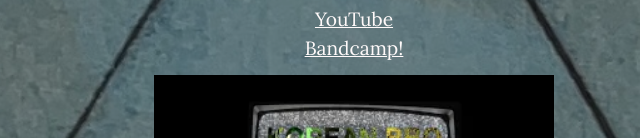
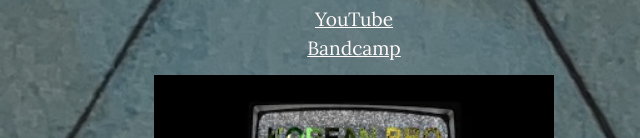
Before and after one commit to jon424/jon424.github.io, a plain HTML site: page index.html in a window 1280 px wide. Shown: the part 662-800 px from the top of the page, 286-926 px from the left. Drawn offline with Linux system fonts and the light colour scheme.

Commit message:
removing test exclamation point

```diff
--- a/index.html
+++ b/index.html
@@ -181,7 +181,7 @@
             </a>
             <div class="links">
                 <a href="https://www.youtube.com/playlist?list=PLQgo6pZbWfUPJWU1OzFaLIvR-ovgIn4lh" target="_blank">YouTube</a>
-                <a href="https://griftertheband.bandcamp.com/album/z-in-7-lizard-people-lounge-going-gone" target="_blank">Bandcamp!</a>
+                <a href="https://griftertheband.bandcamp.com/album/z-in-7-lizard-people-lounge-going-gone" target="_blank">Bandcamp</a>
             </div>
         </div>
         <a href="https://www.youtube.com/watch?v=DfZGPhGbW7E&list=PLQgo6pZbWfUNTkPimuvJF2ISFwDp_UMvk" target="_blank">
```
